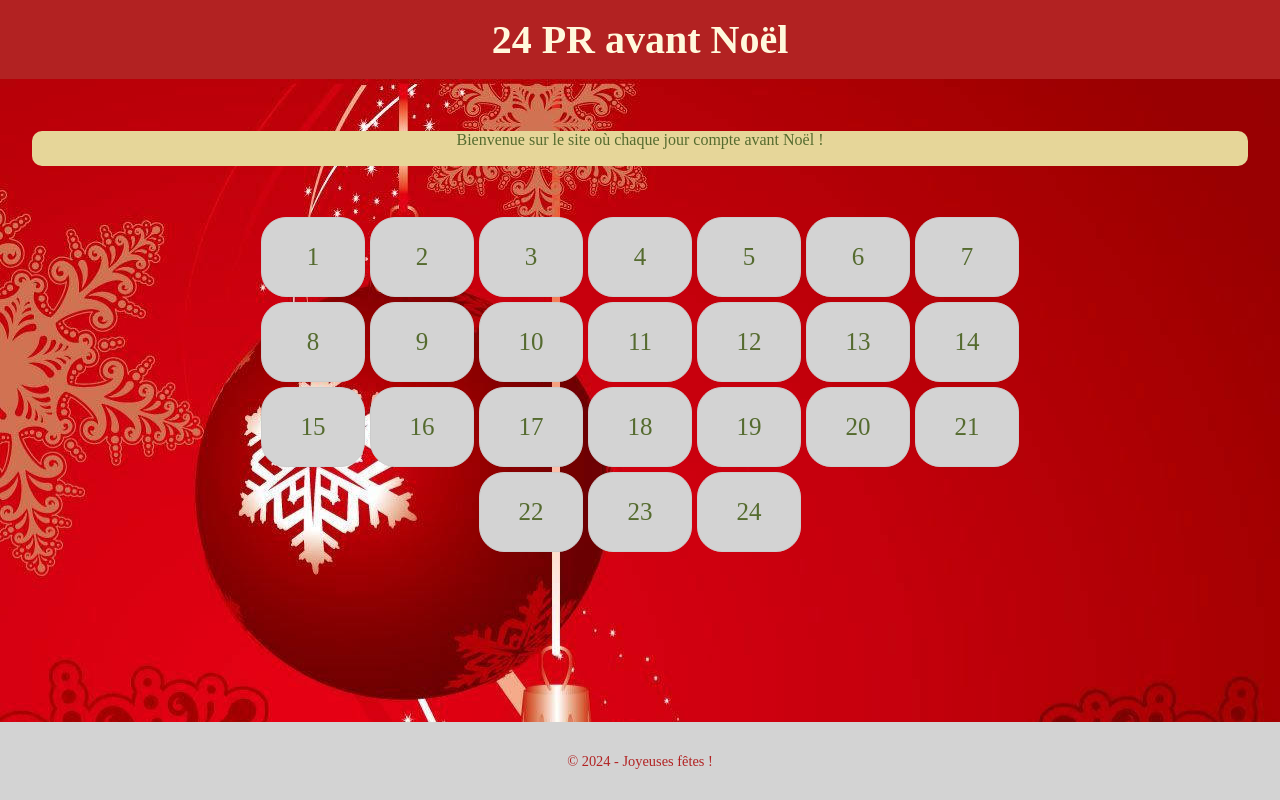
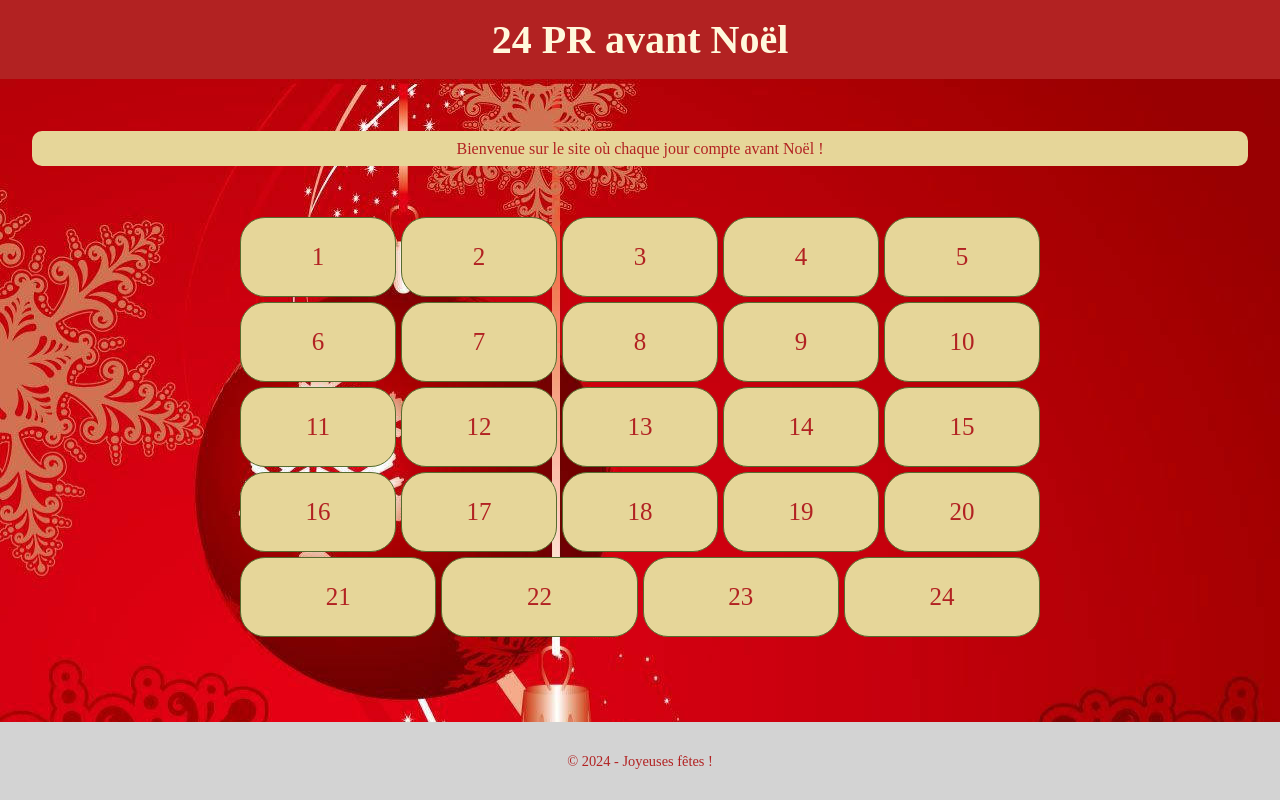
Before and after one commit to Jottiana/24_PR_avant_Noel, a React (Vite) app: page / in a window 1280 px wide. Built offline with nearby package versions, Linux system fonts and the light colour scheme.

Commit message:
update css, now show 24 days instead of 31

```diff
--- a/src/components/Calendar.css
+++ b/src/components/Calendar.css
@@ -8,13 +8,14 @@
 .content {
 	background-image: url("../assets/christmas-background.jpg");
 	object-fit: fill;
-	color: var(--dark-olive);
+	color: var(--primary-red);
 }
 .intro-title {
 	margin-top: 20px;
 	background-color: var(--beige);
 	border-radius: 10px;
 	height: 35px;
+	line-height: 35px;
 }
 .calendar-container {
 	padding-top: 35px;
@@ -32,16 +33,16 @@
 }
 
 .day {
-	border: 1px solid #ccc;
+	border: 1px solid var(--dark-olive);
 	box-sizing: border-box;
-	flex: 0 0 13%;
+	flex: 1 0 19%;
 	height: 80px;
 	display: flex;
 	align-items: center;
 	justify-content: center;
 	font-size: 25px;
 	cursor: pointer;
-	background-color: var(--light-gray);
+	background-color: var(--beige);
 	border-radius: 25px;
 }
 @media screen and (max-width: 500px) {
@@ -54,12 +55,12 @@
 	}
 	.day {
 		height: 65px;
-		flex: 0 0 13%;
+		flex: 1 0 18%;
 		font-size: 18px;
 		border-radius: 15px;
 	}
 }
 
 .day:hover {
-	background-color: var(--beige);
+	background-color: var(--dark-olive);
 }
```
